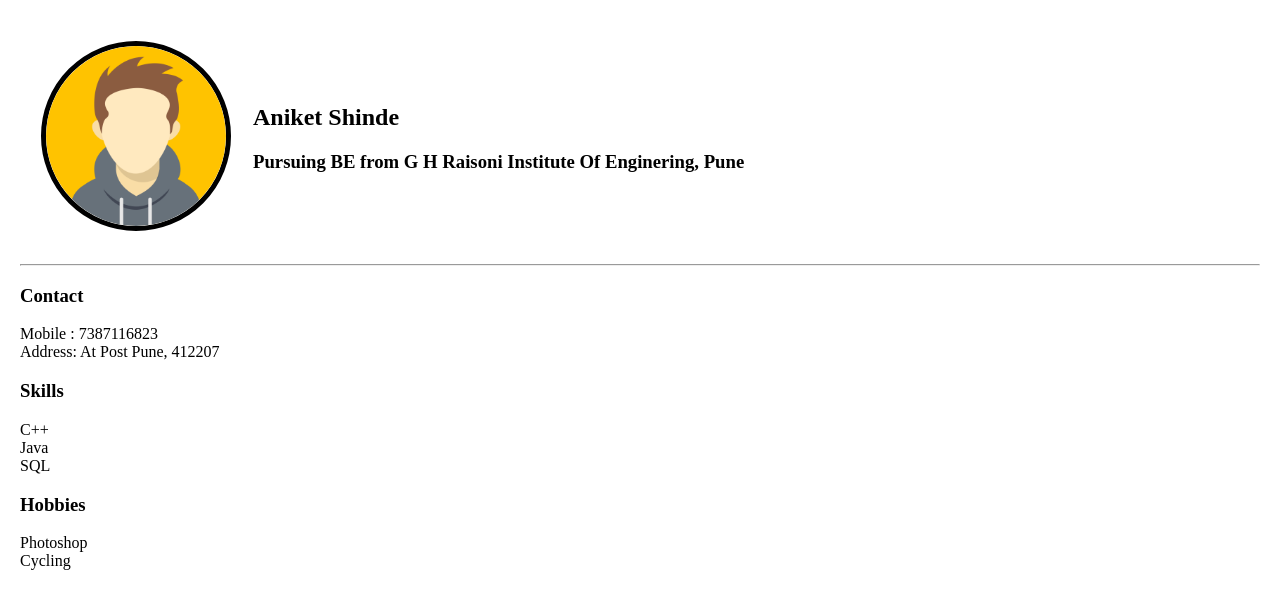
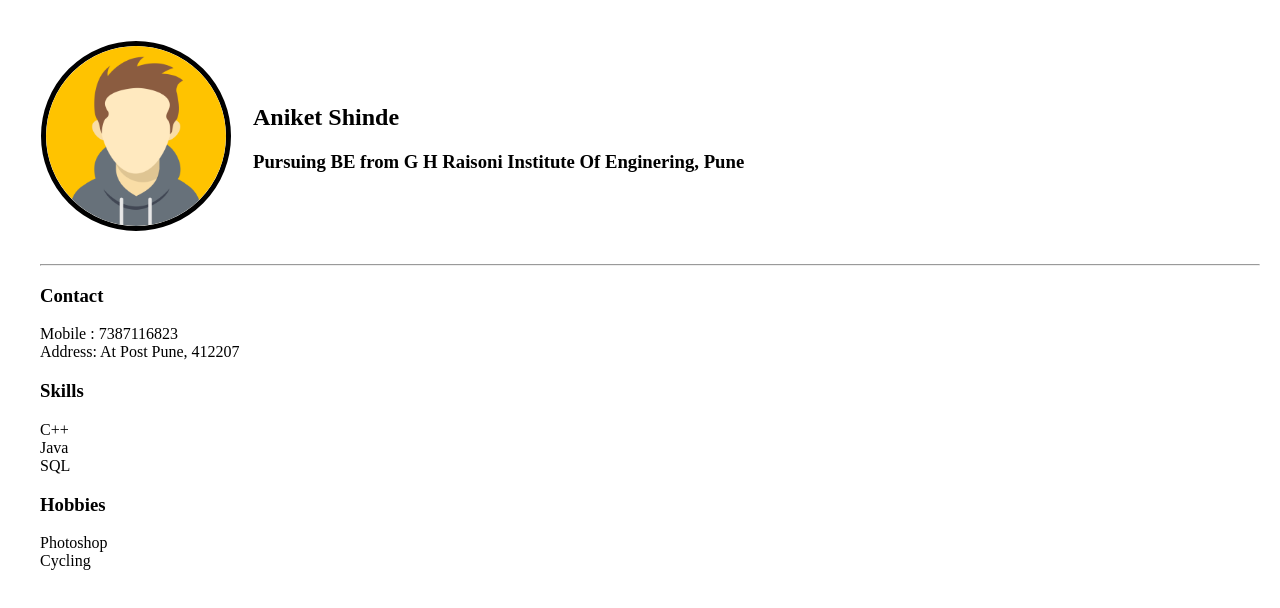
Before and after one commit to mraniket/cv, a plain HTML site: page index.html in a window 1280 px wide. Drawn offline with Linux system fonts and the light colour scheme.

Commit message:
Update index.html

```diff
--- a/index.html
+++ b/index.html
@@ -23,7 +23,9 @@
             <h3>Pursuing BE from G H Raisoni Institute Of Enginering, Pune</h3>
         </td>
     </table>
-<hr>
+<hr style="margin-left: 20px;">
+<div style="margin-left: 20px;">
+
     <b>
         <h3>
             Contact
@@ -52,6 +54,7 @@
         Photoshop</br>
         Cycling</br>
     </p>
+</div>
 
 </body>
 </html>
```
